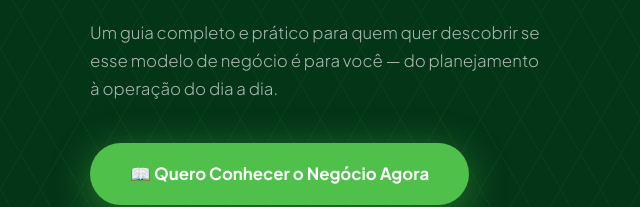
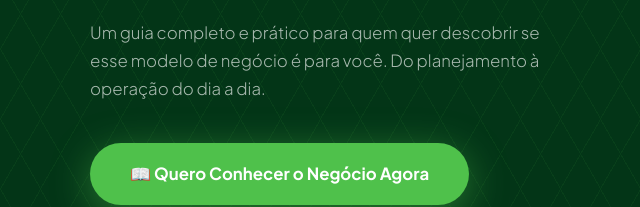
Before and after one commit to SeoJuca/curso, a plain HTML site: page index.html in a window 1280 px wide. Shown: the part 581-788 px from the top of the page, 0-640 px from the left. Drawn offline with Linux system fonts and the light colour scheme.

Commit message:
Update index.html

```diff
--- a/index.html
+++ b/index.html
@@ -383,7 +383,7 @@ footer p + p { margin-top: 0.5rem; }
         antes de investir um real
       </h1>
       <p class="hero-sub">
-        Um guia completo e prático para quem quer descobrir se esse modelo de negócio é para você — do planejamento à operação do dia a dia.
+        Um guia completo e prático para quem quer descobrir se esse modelo de negócio é para você. Do planejamento à operação do dia a dia.
       </p>
       <a href="SUA_URL_HOTMART" id="cta" target="_blank" class="btn-primary">
         📖 Quero Conhecer o Negócio Agora
```
